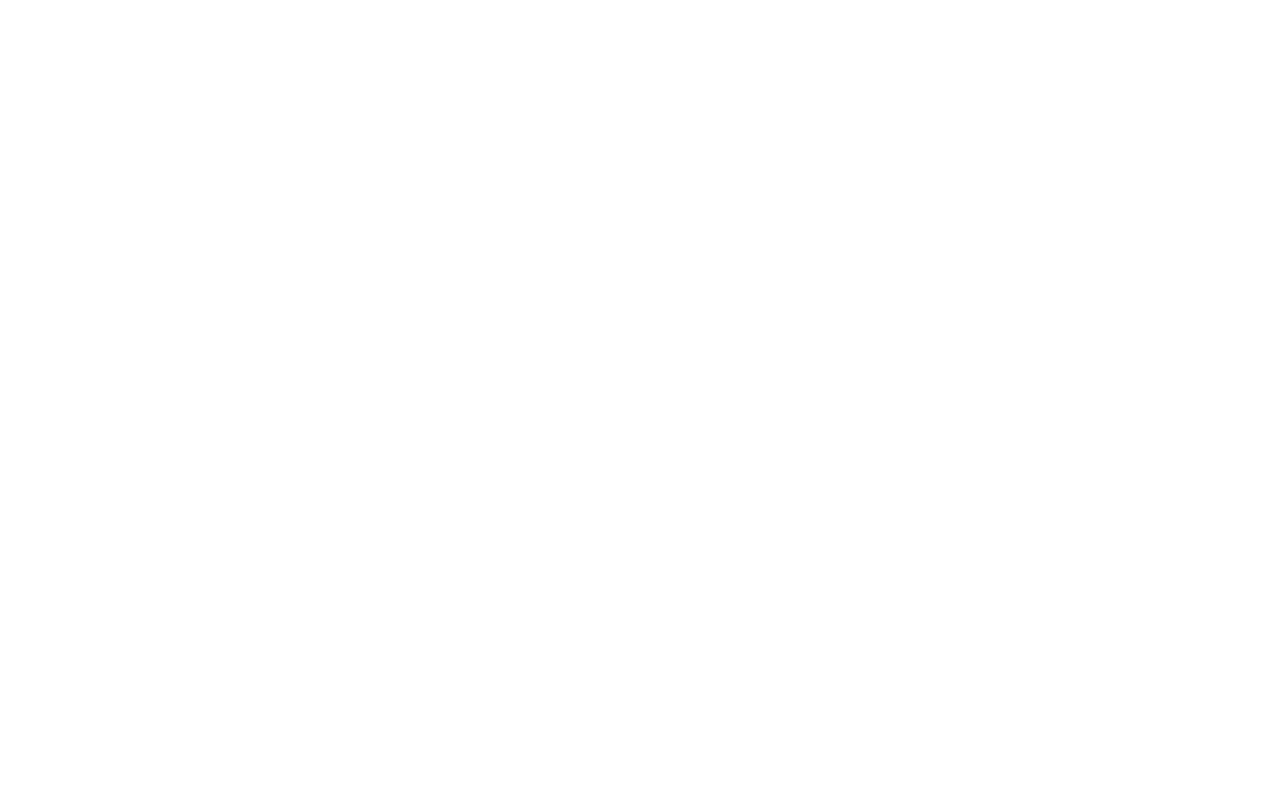
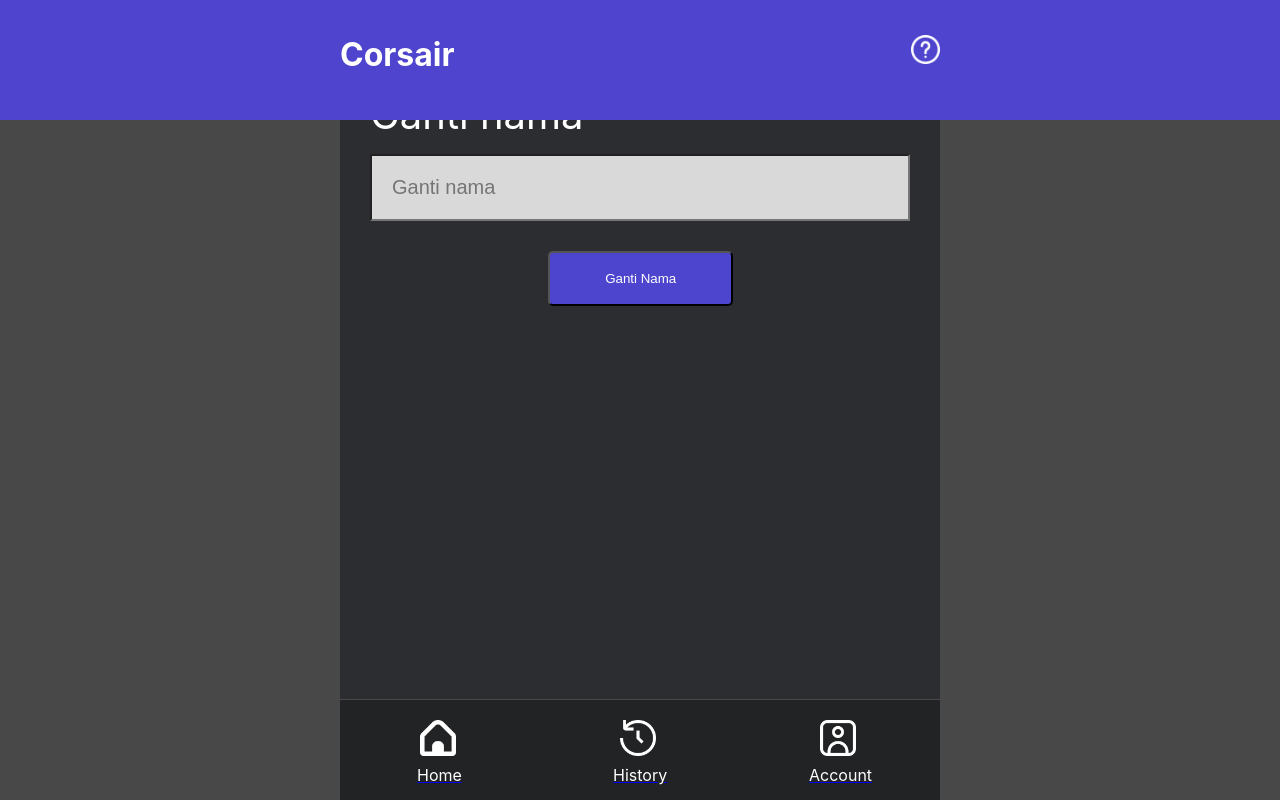
Before and after one commit to GungdeAngga/react-ta, a React (Create React App) app: page /Changenamepage in a window 1280 px wide. Before the commit this address had no page. Built offline with nearby package versions, Linux system fonts and the light colour scheme.

Commit message:
change name done

```diff
--- a/src/App.js
+++ b/src/App.js
@@ -2,6 +2,7 @@
 import "./App.css"
 import AccountPage from "./views/AccountPage";
 import AdminPage from "./views/AdminPage";
+import ChangeNamePage from "./views/ChangeNamePage";
 import HistoryPage from "./views/HistoryPage";
 import HomePage from "./views/HomePage";
 import LoginPage from "./views/LoginPage";
@@ -23,6 +24,7 @@
         <Route path="/AccountPage" element={<AccountPage />} />
         <Route path="/HistoryPage" element={<HistoryPage />} />
         <Route path="/AdminPage" element={<AdminPage />} />
+        <Route path="/Changenamepage" element={<ChangeNamePage />} />
       </Routes>
     </BrowserRouter>
   );
--- a/src/components/AccountWeb.js
+++ b/src/components/AccountWeb.js
@@ -49,7 +49,7 @@
 
         {/* diatas pake sesuai nama pengguna dan id pengguna untuk di add */}
 
-        <Link to="/" style={style.menu}>
+        <Link to="/ChangeNamePage" style={style.menu}>
             <span style={style.menuText}>Ubah Nama</span>
         </Link><br/>
 
--- /dev/null
+++ b/src/components/ChangNameWeb.js
@@ -0,0 +1,62 @@
+import React,{ useState } from 'react'
+import { Link } from 'react-router-dom'
+
+const style = {
+    MainContent: {
+      height: "100%",
+      display: "flex",
+      backgroundColor: "#484848",
+      minHeight: "100vh",
+    },
+    Content: {
+      background: "#2C2D30",
+      margin: "auto",
+      padding: "30px",
+      paddingTop: "50px",
+      width: "540px",
+      height: "680px",
+    },
+    text: {
+        fontSize: "40px",
+    },
+    button: {
+        backgroundColor: "#4E45CE",
+        width: "185px",
+        height: "55px",
+        marginLeft: "33%",
+        color: "white",
+        borderRadius: "5px",
+        cursor: "pointer",
+    },
+    input: {
+        width: "100%",
+        padding: "20px",
+        margin: "15px 0 30px",
+        display: "inline-block",
+        border: "1px solid #ccc:",
+        borderRadius: "1px",
+        boxSizing: "border-box",
+        background: "#D9D9D9",
+        fontSize: "20px",
+      },
+}
+
+export default function ChangNameWeb() {
+  const [nama, setNama] = useState("")
+  return (
+    <div style={style.MainContent}>
+        <div style={style.Content}>
+
+        <Link to="/AccountPage" >
+        <span style={{}}>Back</span><br/>
+        </Link>
+
+        <span style={style.text}>Ganti nama</span>
+
+        <input style={style.input} placeholder="Ganti nama" value={nama} name="nama" onChange={(e) => setNama(e.target.value)} />
+
+        <button style={style.button} type='submit'>Ganti Nama</button>
+        </div>
+    </div>
+  )
+}
--- /dev/null
+++ b/src/views/ChangeNamePage.js
@@ -0,0 +1,14 @@
+import React from 'react'
+import ChangNameWeb from '../components/ChangNameWeb'
+import FooterWeb from '../components/Footer/FooterWeb'
+import HeaderWeb from '../components/HeaderWeb'
+
+export default function ChangeNamePage() {
+  return (
+    <div>
+        <HeaderWeb/>
+        <ChangNameWeb/>
+        <FooterWeb/>
+    </div>
+  )
+}
```
